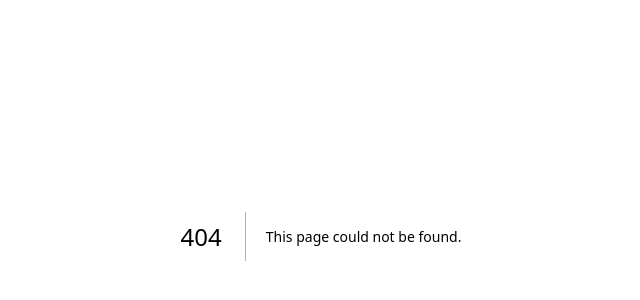
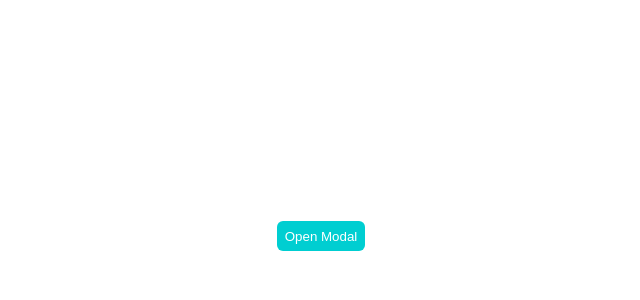
Before and after one commit to ma9pie/modal, a Next.js app: page /recoil in a window 1280 px wide. Before the commit this address had no page. Shown: the part 164-464 px from the top of the page, without its empty margins (319-959 px from the left). Built offline with nearby package versions, Linux system fonts and the light colour scheme.

Commit message:
add : recoil 사용 예제 추가

```diff
--- /dev/null
+++ b/components/RecoilModalRoot.tsx
@@ -0,0 +1,19 @@
+/* @/components/ReduxModalRoot.tsx */
+
+import React from "react";
+import Modal from "@/components/Modal";
+import { useRecoilValue } from "recoil";
+import { modalState } from "@/recoil/atoms";
+
+const RecoilModalRoot = () => {
+  const modals = useRecoilValue(modalState);
+  return (
+    <div id="recoil-modal">
+      {modals.map((modal) => (
+        <Modal key={modal.key} {...modal}></Modal>
+      ))}
+    </div>
+  );
+};
+
+export default RecoilModalRoot;
--- /dev/null
+++ b/hooks/useRecoilModal.tsx
@@ -0,0 +1,22 @@
+/* @/hooks/useRecoilModal.tsx */
+
+import { useRecoilState } from "recoil";
+import { modalState, ModalProps } from "@/recoil/atoms";
+
+const useRecoilModal = () => {
+  const [modals, setModals] = useRecoilState(modalState);
+
+  const openModal = (props: ModalProps) => {
+    const key = Math.random().toString(36).substring(2);
+    const nextProps = {
+      key,
+      close: () => setModals([...modals]),
+      ...props,
+    };
+    setModals([...modals].concat(nextProps));
+  };
+
+  return { openModal };
+};
+
+export default useRecoilModal;
--- a/pages/_app.tsx
+++ b/pages/_app.tsx
@@ -2,15 +2,14 @@
 
 import "@/styles/globals.scss";
 import type { AppProps } from "next/app";
-import { store } from "@/redux/store";
-import { Provider } from "react-redux";
-import ReduxModalRoot from "@/components/ReduxModalRoot";
+import { RecoilRoot } from "recoil";
+import RecoilModalRoot from "@/components/RecoilModalRoot";
 
 export default function App({ Component, pageProps }: AppProps) {
   return (
-    <Provider store={store}>
-      <ReduxModalRoot></ReduxModalRoot>
+    <RecoilRoot>
+      <RecoilModalRoot></RecoilModalRoot>
       <Component {...pageProps} />
-    </Provider>
+    </RecoilRoot>
   );
 }
--- /dev/null
+++ b/pages/recoil.tsx
@@ -0,0 +1,34 @@
+import React from "react";
+import useRecoilModal from "@/hooks/useRecoilModal";
+import styled from "styled-components";
+import Button from "@/components/Button";
+
+const Page = () => {
+  const modal = useRecoilModal();
+
+  const open = () => {
+    modal.openModal({ component: () => <Content>Text</Content> });
+  };
+
+  return (
+    <Wrapper>
+      <Button onClick={open}>Open Modal</Button>
+    </Wrapper>
+  );
+};
+
+export default Page;
+
+const Wrapper = styled.div`
+  width: 100vw;
+  height: 100vh;
+  display: flex;
+  justify-content: center;
+  align-items: center;
+`;
+const Content = styled.div`
+  width: 200px;
+  height: 300px;
+  background-color: #eeeeee;
+  border-radius: 12px;
+`;
--- /dev/null
+++ b/recoil/atoms.ts
@@ -0,0 +1,13 @@
+/* @/recoil/atoms.ts */
+
+import { atom } from "recoil";
+
+export type ModalProps = {
+  key?: string;
+  component?: () => JSX.Element;
+};
+
+export const modalState = atom<ModalProps[]>({
+  key: "modalState",
+  default: [],
+});
```
